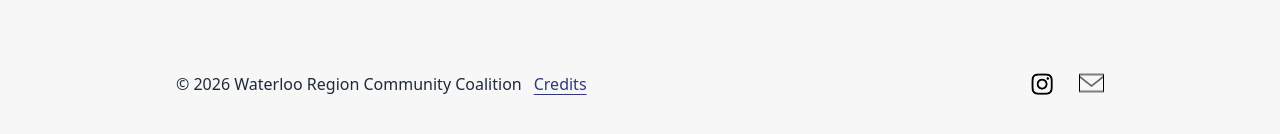
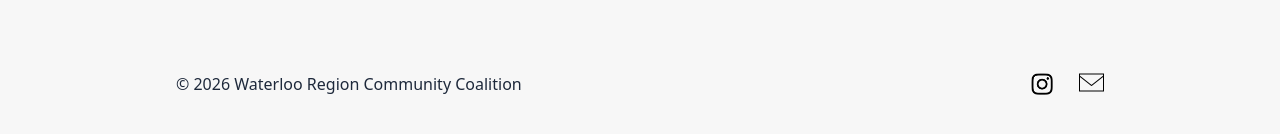
Before and after one commit to OldManRemovesMountains/wrcc-website, a plain HTML site: page news.html in a window 1280 px wide. Shown: the part 616-750 px from the top of the page. Drawn offline with Linux system fonts and the light colour scheme; a web font is replaced by a local one.

Commit message:
Commented out credits in footer until credits page is properly created

```diff
--- a/news.html
+++ b/news.html
@@ -58,11 +58,11 @@ broader community as a whole.<a href="media/Statements/Immediate-Release.pdf"><s
       <div class="container">
 	  <ul>
 	  <li><p>&copy; 2026 Waterloo Region Community Coalition</p></li>
-	  <li><a href="credits.html">Credits</a></li>
+	 <!-- <li><a href="credits.html">Credits</a></li> -->
 	  </ul>
 	  <ul>
      <li> <a href="https://www.instagram.com/communitycoalitionwr/"><img src="media/socials/instagram.png" height=50></a></li>
-     <li> <a href="mailto:wrcommunitycoalition@gmail.com"><img src="media/socials/mail.png" height=25 style="transform: translateY(-0.5px);"></a></li>
+     <li> <a href="mailto:wrcommunitycoalition@gmail.com"><img src="media/socials/mail.png" height=25 style="transform: translateY(-1px);"></a></li>
      </ul>
     </div>
   </footer>
```
Also changed, not shown: contact-us.html (+2 -2 lines), index.html (+1 -1 lines), what-we-do.html (+3 -3 lines), who-we-are.html (+2 -2 lines).
